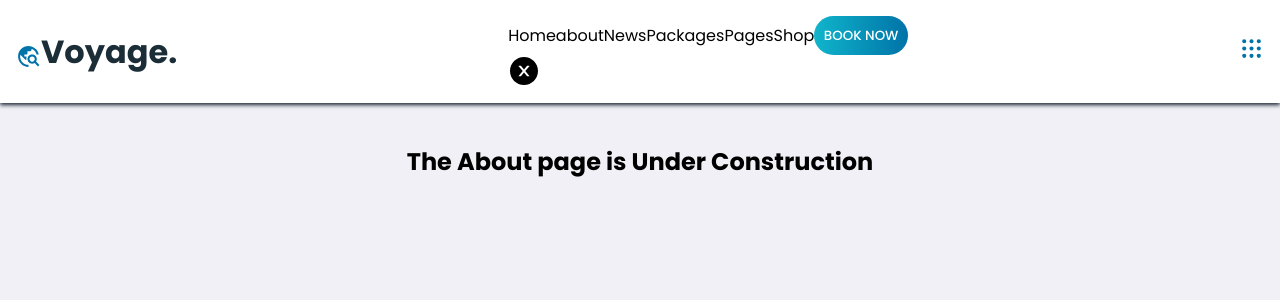
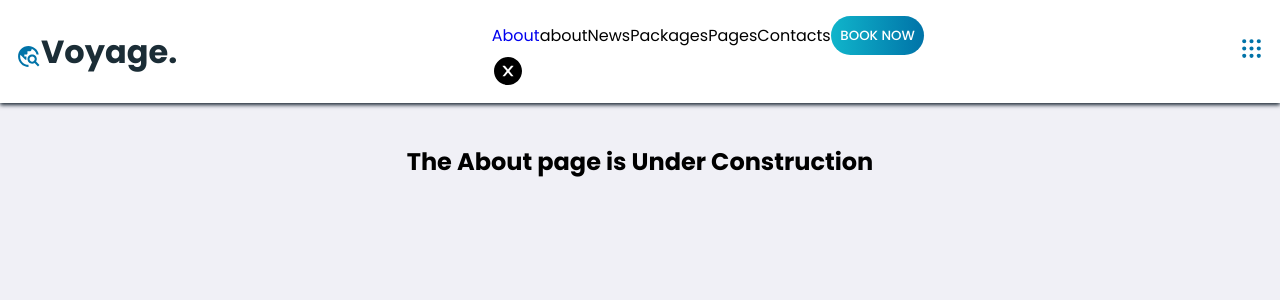
Before and after one commit to tresorsawasawa/travel_agency, a React (Create React App) app: page /about in a window 1280 px wide. Shown: the top 300 px of the page. Built offline with nearby package versions, Linux system fonts and the light colour scheme.

Commit message:
Update the Navbar

```diff
--- a/src/Components/Navbar/Navbar.jsx
+++ b/src/Components/Navbar/Navbar.jsx
@@ -2,27 +2,40 @@ import React, { useState } from 'react';
 import { MdOutlineTravelExplore } from 'react-icons/md';
 import { AiFillCloseCircle } from 'react-icons/ai';
 import { TbGridDots } from 'react-icons/tb';
+import { NavLink } from 'react-router-dom';
 import { Link } from 'react-scroll';
 
 const Navbar = () => {
   const navLists = [
     {
-      id: 1, to: 'home', name: 'Home', class: 'navItem  clickable',
+      id: 1,
+      to: 'home',
+      name: 'about',
+      class: 'navItem  clickable',
     },
     {
-      id: 4, to: 'home', name: 'about', class: 'navItem  clickable',
+      id: 2,
+      to: 'home',
+      name: 'News',
+      class: 'navItem  clickable',
     },
     {
-      id: 2, to: 'home', name: 'News', class: 'navItem  clickable',
+      id: 3,
+      to: 'home',
+      name: 'Packages',
+      class: 'navItem  clickable',
     },
     {
-      id: 3, to: 'home', name: 'Packages', class: 'navItem  clickable',
+      id: 4,
+      to: 'home',
+      name: 'Pages',
+      class: 'navItem  clickable',
     },
     {
-      id: 5, to: 'home', name: 'Pages', class: 'navItem  clickable',
-    },
-    {
-      id: 6, to: 'home', name: 'Shop', class: 'navItem  clickable',
+      id: 5,
+      to: 'home',
+      name: 'Contacts',
+      class: 'navItem  clickable',
     },
   ];
 
@@ -35,23 +48,35 @@ const Navbar = () => {
   return (
     <header className="header flex">
       <div className="logoContainer flex clickable">
-        <Link to="home" className="clickable">
+        <NavLink to="/" className="clickable">
           <h1 className="logo flex">
             <MdOutlineTravelExplore className="icon" />
             Voyage.
           </h1>
-        </Link>
+        </NavLink>
       </div>
 
       <nav className={active}>
         <ul className="navList flex">
+          <li aria-hidden="true" className="navItem  clickable">
+            <NavLink
+              to="/about"
+              onClick={() => closeNavMenu()}
+              className="navLink"
+            >
+              About
+            </NavLink>
+          </li>
+
           {navLists.map((navItem) => (
-            <li
-              key={navItem.id}
-              aria-hidden="true"
-              className={navItem.class}
-            >
-              <Link to={navItem.to} onClick={() => closeNavMenu()} smooth span={true.toString()} className="navLink">
+            <li key={navItem.id} aria-hidden="true" className={navItem.class}>
+              <Link
+                to={navItem.to}
+                onClick={() => closeNavMenu()}
+                smooth
+                span={true.toString()}
+                className="navLink"
+              >
                 {navItem.name}
               </Link>
             </li>
--- a/src/assets/scss/Components/_Navbar.scss
+++ b/src/assets/scss/Components/_Navbar.scss
@@ -11,14 +11,18 @@
   box-shadow: $menuShadow;
 
   .logoContainer {
-    color: $blackColor;
     justify-content: center;
 
-    .icon {
-      color: $primaryColor;
-      font-size: 25px;
-      transform: translateY(5px)
+    a {
+      color: $blackColor;
+
+      .icon {
+        color: $primaryColor;
+        font-size: 25px;
+        transform: translateY(5px)
+      }
     }
+
   }
 
   .navbarContainer {
```
